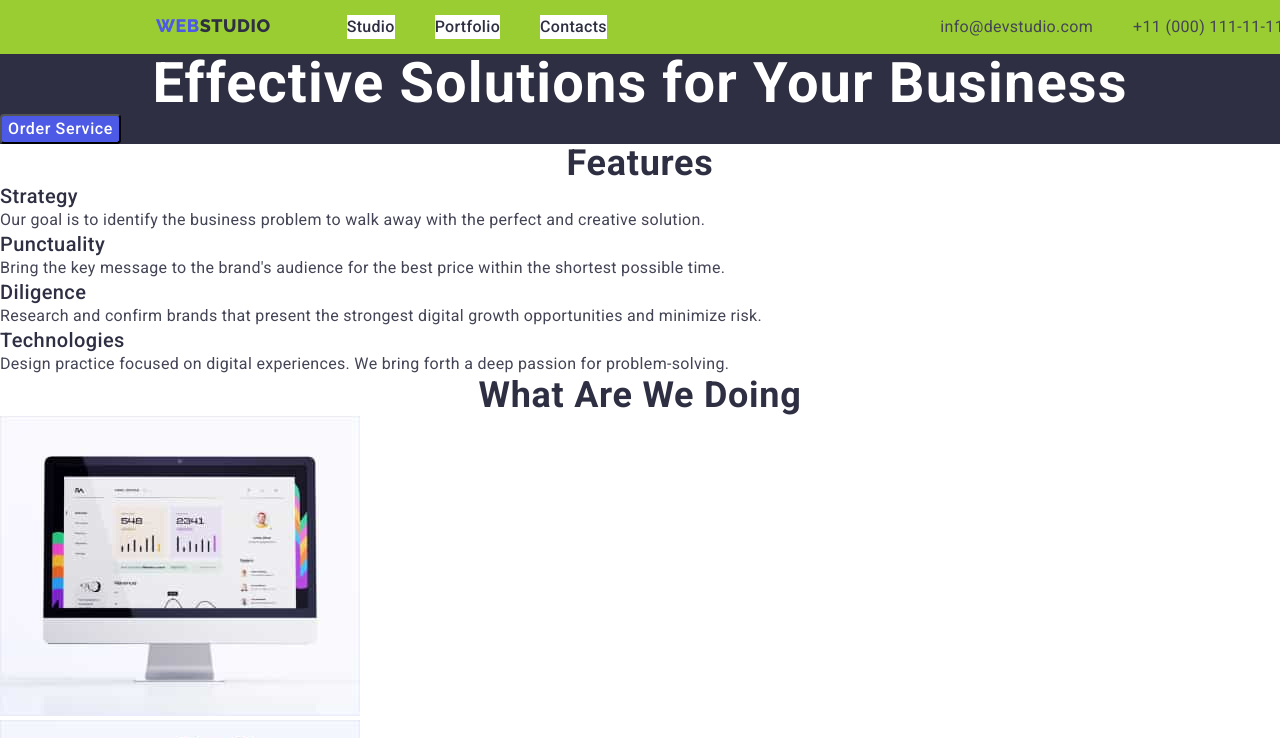
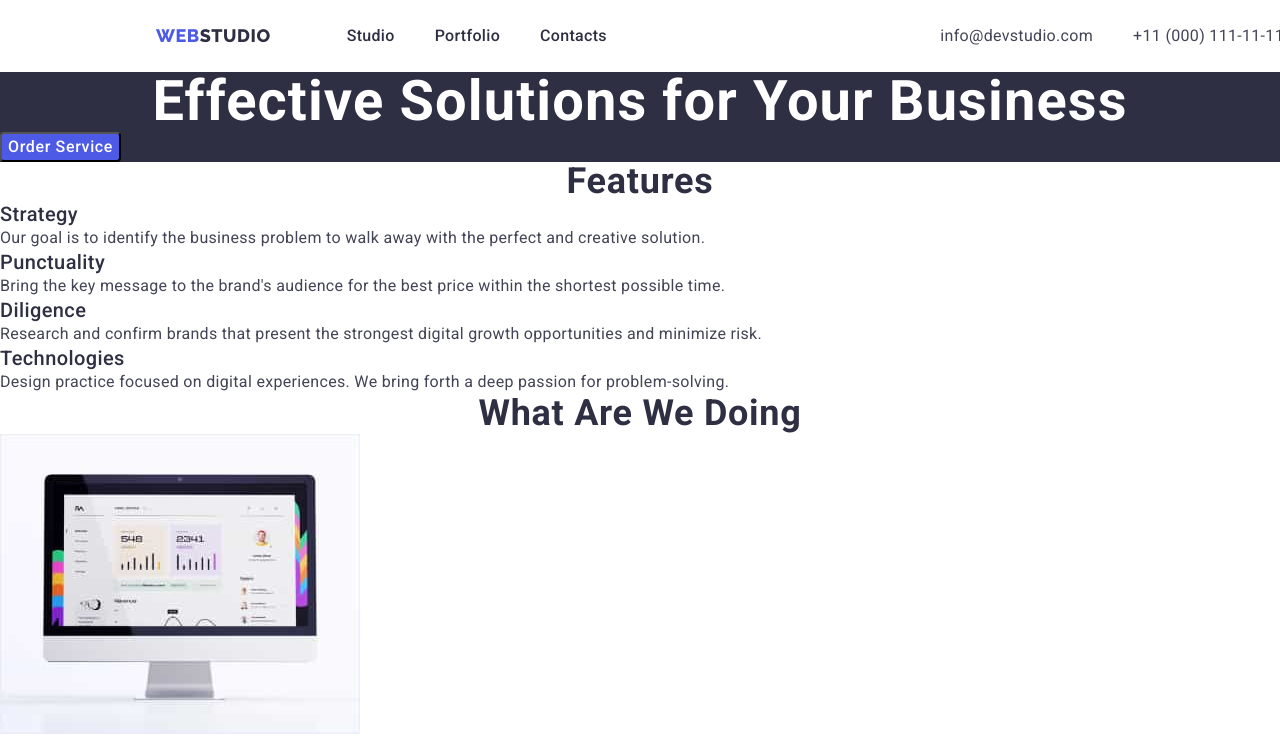
Before and after one commit to Vaku1a/goit-markup-hw-03, a plain HTML site: page index.html in a window 1280 px wide. Shown: the top 738 px of the page. Drawn offline with nearby package versions, Linux system fonts and the light colour scheme.

Commit message:
add header 1.0 sending to autocorrection

```diff
--- a/css/styles.css
+++ b/css/styles.css
@@ -45,28 +45,19 @@ body {
 }
 
 /* Header*/
-.page-header {
-  background-color: tomato;
-}
+
 .container {
   display: flex;
   width: 1440px;
   padding-left: 156px;
   padding-right: 156px;
-  padding-top: 15px;
-  padding-bottom: 15px;
-  align-items: center;
-
   margin-left: auto;
   margin-right: auto;
-
-  background-color: yellowgreen;
 }
 
 /* Site navigation */
 .site-nav {
   display: flex;
-  align-self: center;
 }
 
 .pages-list {
@@ -74,22 +65,20 @@ body {
   margin-left: 76px;
 }
 
-.pages-list .item {
-  background-color: #fff;
+.pages-list .link {
+  display: flex;
+
+  padding-top: 24px;
+  padding-bottom: 24px;
 }
 
 .pages-list .item + .item {
   margin-left: 40px;
 }
 
-.pages-list .link {
-  display: block;
-  /* padding-top: 24px;
-  padding-bottom: 24px; */
-}
-
 .logo {
   display: flex;
+  align-items: center;
 
   color: #4d5ae5;
   font-family: "Raleway", sans-serif;
@@ -129,6 +118,11 @@ body {
 }
 
 .contacts .link {
+  display: flex;
+
+  padding-top: 24px;
+  padding-bottom: 24px;
+
   font-weight: 400;
   font-size: 16px;
   line-height: 1.5;
```
